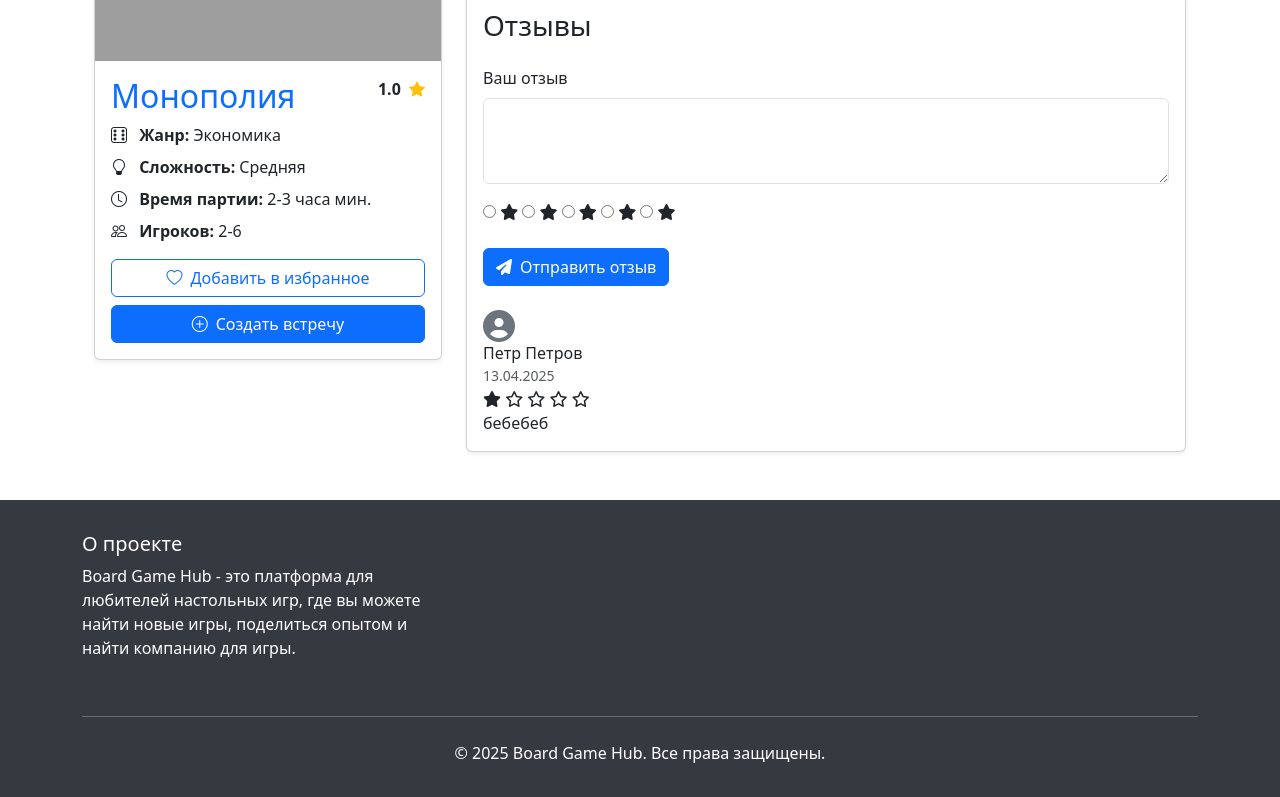
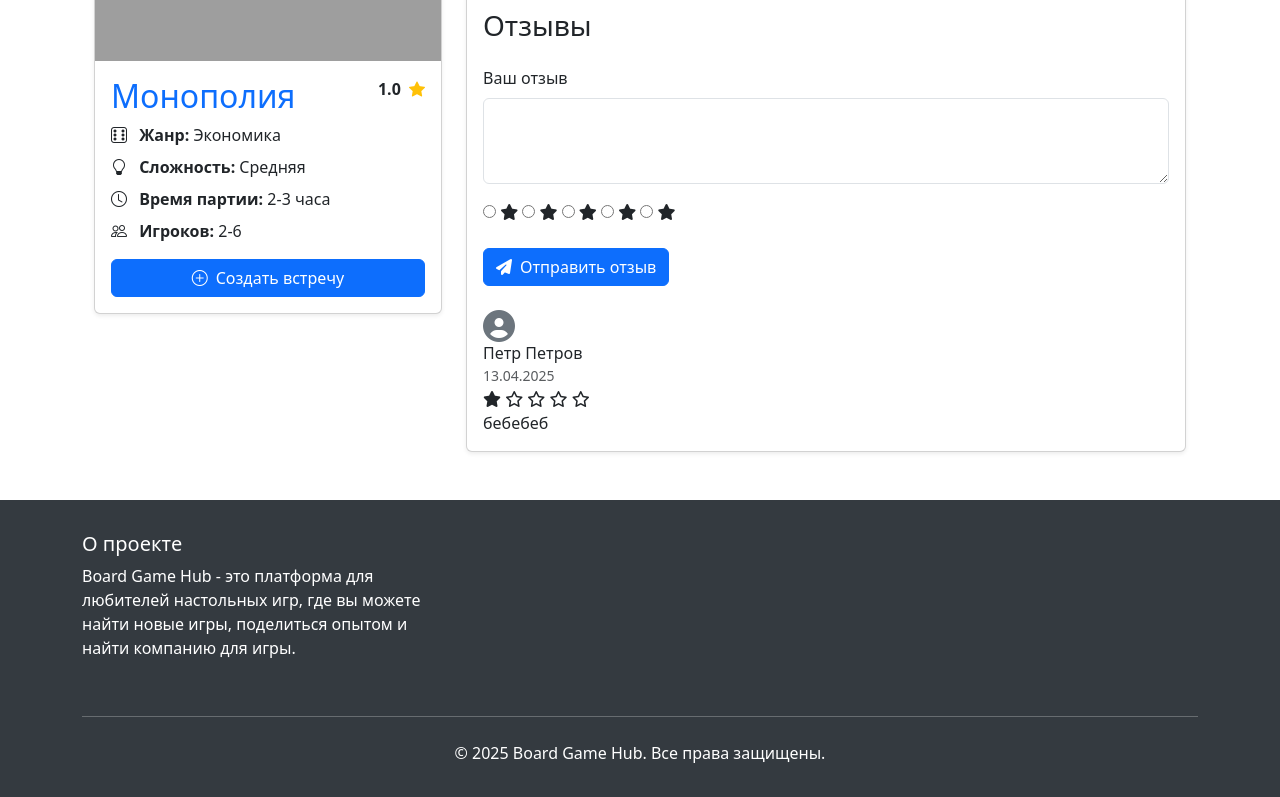
Before and after one commit to Windij/BoardGameHub, a Flask app: page /game/1 in a window 1280 px wide. Shown: the part 226-1023 px from the top of the page. Run offline with Flask 3, Linux system fonts and the light colour scheme; a user stored in the database is signed in; data comes from the database, SQL or seed files in the repository; both versions use the stored data as it was after the commit; data that the repository does not hold is empty; some libraries are stand-ins or nearby versions; grey boxes are pictures that could not be loaded.

Commit message:
Почистил фронтенд

```diff
--- a/app/templates/base.html
+++ b/app/templates/base.html
@@ -119,16 +119,6 @@
                                 <i class="bi bi-person-circle"></i> {{ current_user.name }}
                             </button>
                             <ul class="dropdown-menu dropdown-menu-end">
-                                <li><a class="dropdown-item" href="#">
-                                    <i class="bi bi-person"></i> Профиль
-                                </a></li>
-                                <li><a class="dropdown-item" href="#">
-                                    <i class="bi bi-gear"></i> Настройки
-                                </a></li>
-                                <li><a class="dropdown-item" href="#">
-                                    <i class="bi bi-collection"></i> Мои игры
-                                </a></li>
-                                <li><hr class="dropdown-divider"></li>
                                 <li><a class="dropdown-item text-danger" href="{{ url_for('logout') }}">
                                     <i class="bi bi-box-arrow-right"></i> Выйти
                                 </a></li>
--- a/app/templates/game_page.html
+++ b/app/templates/game_page.html
@@ -35,7 +35,7 @@
                         </p>
                         <p class="mb-2">
                             <i class="bi bi-clock me-2"></i>
-                            <span class="fw-bold">Время партии:</span> {{ game.duration }} мин.
+                            <span class="fw-bold">Время партии:</span> {{ game.duration }}
                         </p>
                         <p class="mb-2">
                             <i class="bi bi-people me-2"></i>
@@ -44,9 +44,6 @@
                     </div>
 
                     <div class="d-grid gap-2 mt-3">
-                        <button class="btn btn-outline-primary">
-                            <i class="bi bi-heart me-2"></i>Добавить в избранное
-                        </button>
                         <a href="{{ url_for('game_session_new', game_id=game.id) }}" class="btn btn-primary">
                             <i class="bi bi-plus-circle me-2"></i>Создать встречу
                         </a>
```
Also changed, not shown: app/db/boardgames.db.
